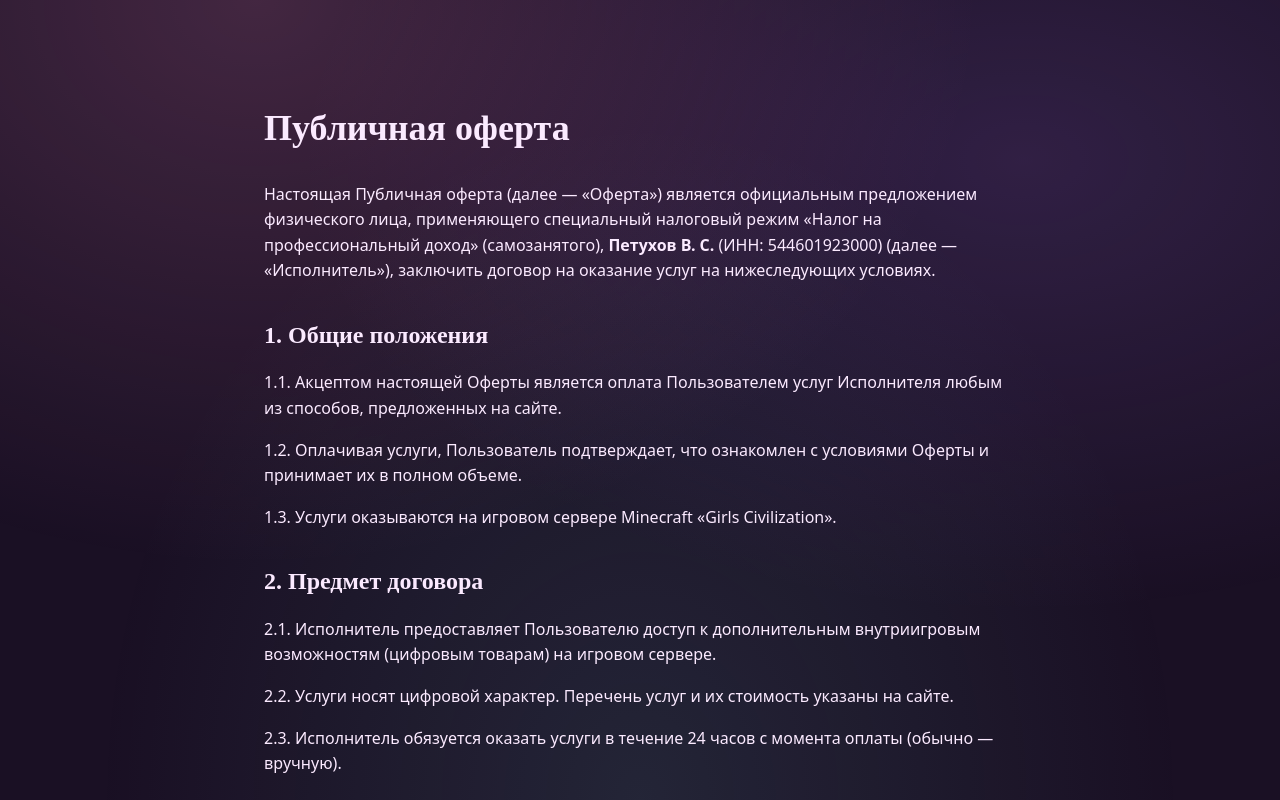
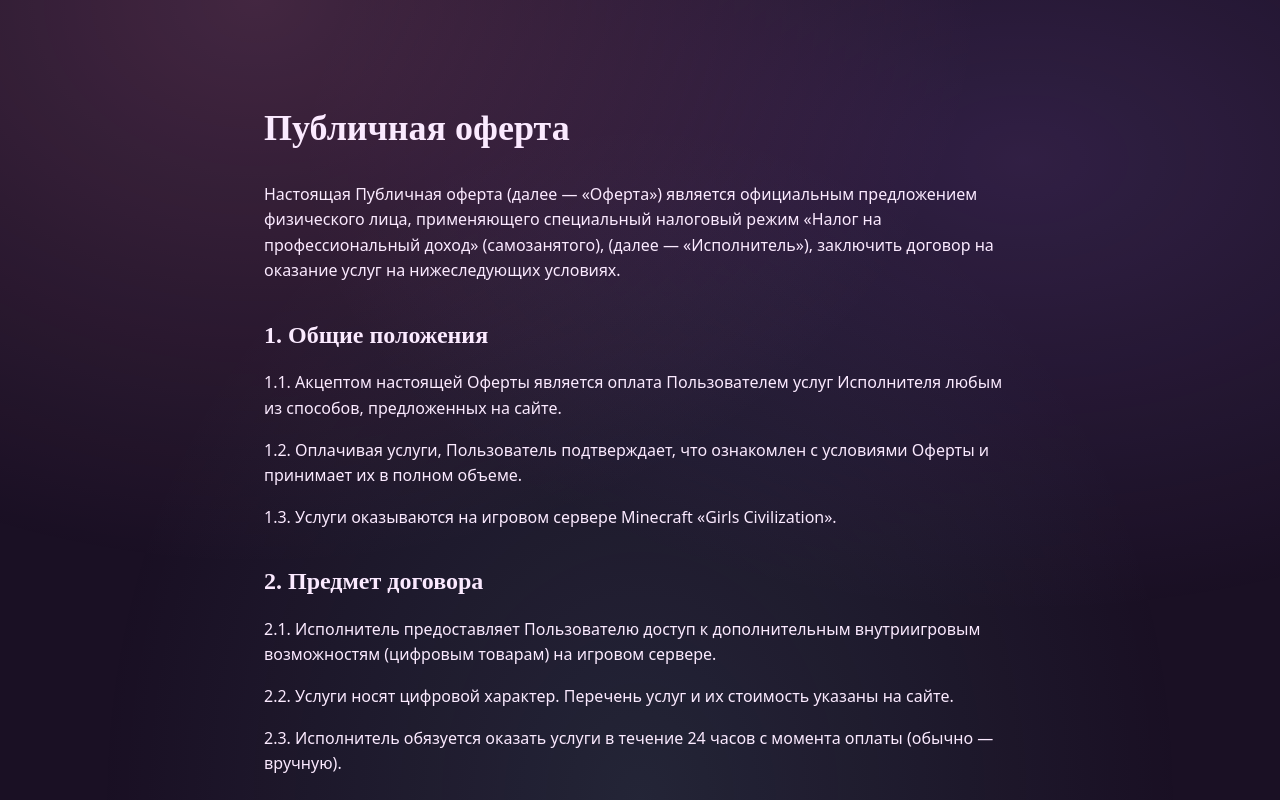
Before and after one commit to Meposy/GirlsCivilization, a Next.js app: page /offer in a window 1280 px wide. Shown: the top 800 px of the page. Built offline with nearby package versions, Linux system fonts and the light colour scheme.

Commit message:
Update page.tsx

```diff
--- a/app/offer/page.tsx
+++ b/app/offer/page.tsx
@@ -4,7 +4,7 @@ export default function Offer() {
       <h1 style={{ fontFamily: 'Unbounded', fontSize: '36px', marginBottom: '24px' }}>Публичная оферта</h1>
 
       <p style={{ marginBottom: '16px' }}>
-        Настоящая Публичная оферта (далее — «Оферта») является официальным предложением физического лица, применяющего специальный налоговый режим «Налог на профессиональный доход» (самозанятого), <strong>Петухов В. С.</strong> (ИНН: 544601923000) (далее — «Исполнитель»), заключить договор на оказание услуг на нижеследующих условиях.
+        Настоящая Публичная оферта (далее — «Оферта») является официальным предложением физического лица, применяющего специальный налоговый режим «Налог на профессиональный доход» (самозанятого), (далее — «Исполнитель»), заключить договор на оказание услуг на нижеследующих условиях.
       </p>
 
       <h2 style={{ fontSize: '24px', marginTop: '32px', marginBottom: '16px', fontFamily: 'Unbounded' }}>1. Общие положения</h2>
```
